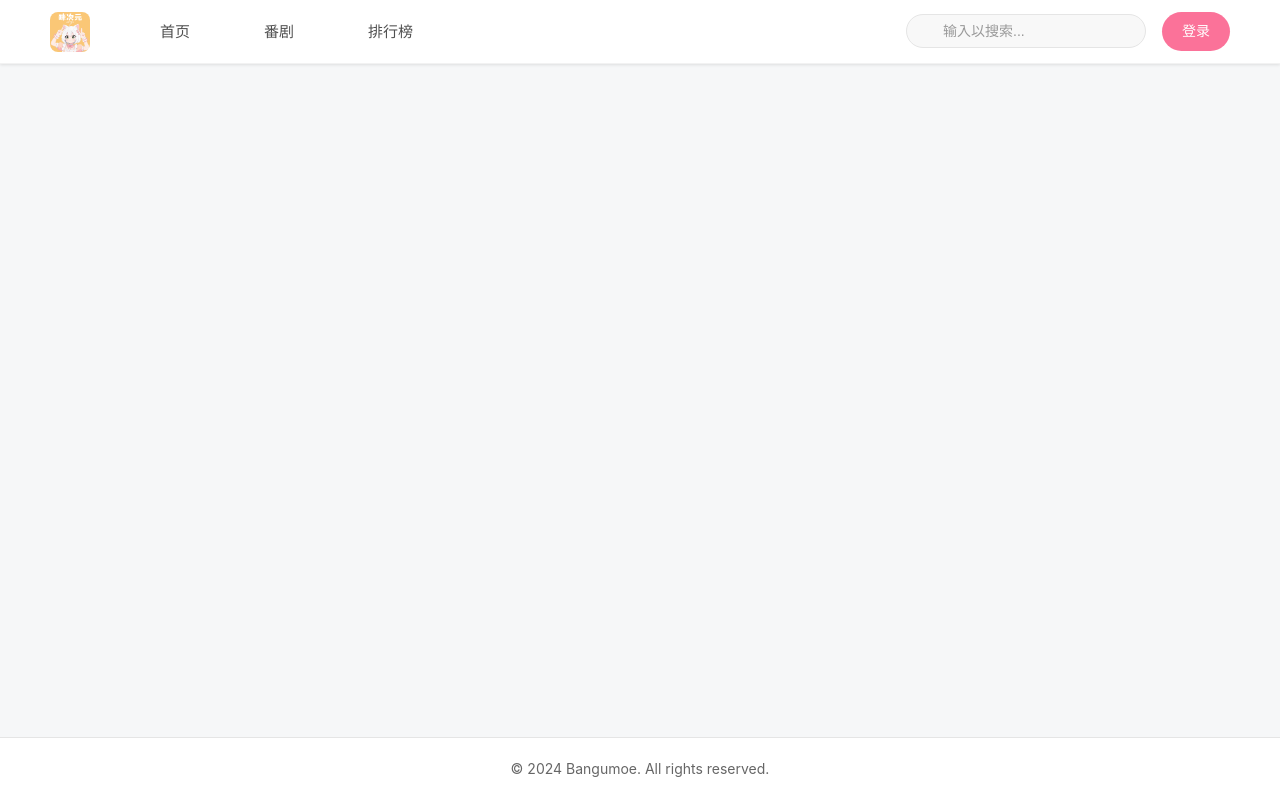
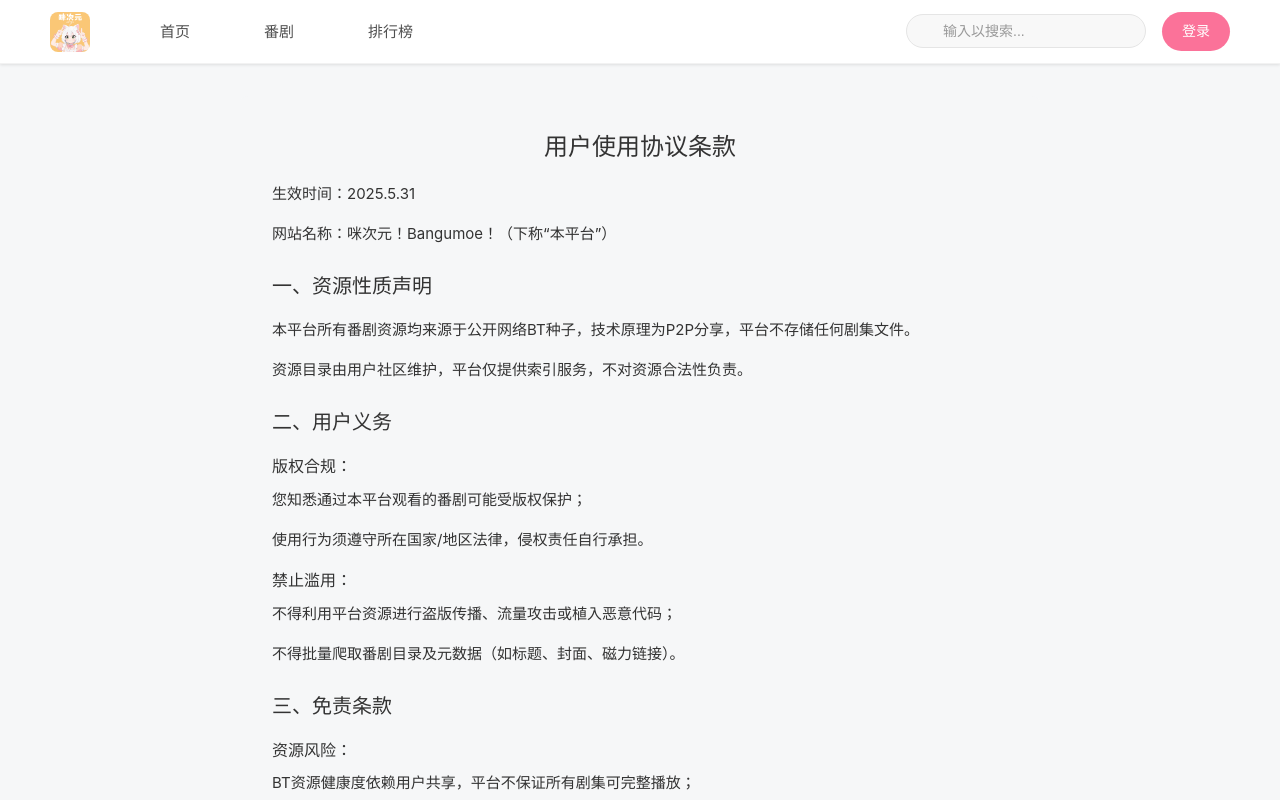
Before and after one commit to Bangumoe/Frontend-V1, a Vue app: page /terms-of-service in a window 1280 px wide. Shown: the top 800 px of the page. Built offline with nearby package versions, Linux system fonts and the light colour scheme; no server answers; some icons are missing; the HTML template or start-up script is replaced by a standard one.

Commit message:
feat: 添加隐私政策和用户使用协议页面，更新注册逻辑以包含用户协议同意

```diff
--- a/src/router/index.ts
+++ b/src/router/index.ts
@@ -73,7 +73,19 @@ const routes = [
       title: '个人空间' + '   |   ' + title,
       requiresAuth: true
     }
-  }
+  },
+  {
+    path: '/privacy-policy',
+    name: 'PrivacyPolicy',
+    component: () => import('@/views/PrivacyPolicy.vue'),
+    meta: { title: '隐私政策   |   咪次元~Bangumoe！' }
+  },
+  {
+    path: '/terms-of-service',
+    name: 'TermsOfService',
+    component: () => import('@/views/TermsOfService.vue'),
+    meta: { title: '服务条款   |   咪次元~Bangumoe！' }
+  },
 ];
 
 const router = createRouter({
@@ -114,8 +126,9 @@ router.beforeEach(async (to, from, next) => {
   }
 
   // 3. Beta Mode: General restriction for users without access (excluding /register now)
-  if (isBetaMode && !userHasBetaAccess && to.path !== '/login' && to.path !== '/register') {
-    console.log('Router: Beta mode, no access (and not login/register). Redirecting to /no-beta-access.');
+  const betaWhitelist = ['/login', '/register', '/privacy-policy', '/terms-of-service'];
+  if (isBetaMode && !userHasBetaAccess && !betaWhitelist.includes(to.path)) {
+    console.log('Router: Beta mode, no access (and not in whitelist). Redirecting to /no-beta-access.');
     return next('/no-beta-access');
   }
 
--- /dev/null
+++ b/src/views/PrivacyPolicy.vue
@@ -0,0 +1,63 @@
+<template>
+  <div class="policy-container">
+    <h1>内测用户保密协议</h1>
+
+    <p>甲方：咪次元！Bangumoe！运营团队</p>
+    <p>乙方：内测用户</p>
+
+    <h2>一、保密义务</h2>
+    <p>乙方不得泄露内测账号、访问权限、网站功能设计、未公开番剧资源及技术漏洞。</p>
+    <p>禁止录制、截图、传播任何内测阶段的内容（包括片源、字幕、界面设计）。</p>
+
+    <h2>二、禁止行为</h2>
+    <p>不得反向工程、破解网站技术架构或干扰服务器运行。</p>
+    <p>不得将内测资源用于商业目的（如盗版售卖、引流广告）。</p>
+
+    <h2>三、风险告知</h2>
+    <p>内测资源可能包含测试水印、临时字幕或不完整剧集。</p>
+    <p>甲方有权随时终止内测且不承担用户数据保留责任。</p>
+
+    <h2>四、违约责任</h2>
+    <p>如乙方违反保密条款，甲方将：</p>
+    <ul>
+      <li>永久封禁账号及IP地址；</li>
+      <li>追究法律责任并索赔损失（包括版权方追责费用）。</li>
+    </ul>
+
+    <p>签字确认：乙方勾选“同意”即视为生效。</p>
+    <p>有效期：自开通内测权限起至正式版上线后30日止。</p>
+  </div>
+</template>
+
+<style scoped>
+.policy-container {
+  max-width: 800px;
+  margin: 2rem auto;
+  padding: 2rem;
+  background-color: var(--background-color);
+  border-radius: 8px;
+  color: var(--text-color);
+}
+
+h1 {
+  font-size: 24px;
+  margin-bottom: 1rem;
+  text-align: center;
+}
+
+h2 {
+  font-size: 20px;
+  margin-top: 1.5rem;
+  margin-bottom: 1rem;
+}
+
+p {
+  margin-bottom: 1rem;
+  line-height: 1.6;
+}
+
+ul {
+  margin-bottom: 1rem;
+  padding-left: 1.5rem;
+}
+</style>
--- a/src/views/RegisterView.vue
+++ b/src/views/RegisterView.vue
@@ -14,6 +14,7 @@ const email = ref('')
 const invitationCode = ref('')
 const errorMsg = ref('')
 const loading = ref(false)
+const agreeTerms = ref(false) // New ref for terms agreement
 
 const isBetaModeActive = computed(() => betaStore.isBetaMode)
 
@@ -39,6 +40,11 @@ const validateForm = () => {
 
   if (!/^[\w-]+(\.[\w-]+)*@[\w-]+(\.[\w-]+)+$/.test(email.value)) {
     errorMsg.value = '请输入有效的邮箱地址'
+    return false
+  }
+
+  if (!agreeTerms.value) {
+    errorMsg.value = '请阅读并同意用户协议和保密协议'
     return false
   }
 
@@ -137,6 +143,21 @@ const handleRegister = async () => {
             placeholder="请再次输入密码"
             required
           />
+        </div>
+
+        <div class="terms-agree">
+          <input
+            id="agreeTerms"
+            v-model="agreeTerms"
+            type="checkbox"
+            required
+          />
+          <label for="agreeTerms" class="terms-label">
+            我已阅读并同意
+            <router-link to="/privacy-policy">内测用户保密协议</router-link>
+            和
+            <router-link to="/terms-of-service">用户使用协议条款</router-link>
+          </label>
         </div>
 
         <div v-if="errorMsg" class="error-message">
@@ -256,4 +277,26 @@ const handleRegister = async () => {
 .login-link:hover {
   text-decoration: underline;
 }
+
+.terms-agree {
+  display: flex;
+  align-items: center;
+  gap: 8px;
+  margin-top: 16px;
+}
+
+.terms-label {
+  font-size: 14px;
+  color: var(--text-color);
+}
+
+.terms-label a {
+  color: var(--primary-color);
+  text-decoration: none;
+  margin: 0 4px;
+}
+
+.terms-label a:hover {
+  text-decoration: underline;
+}
 </style>
--- /dev/null
+++ b/src/views/TermsOfService.vue
@@ -0,0 +1,71 @@
+<template>
+  <div class="terms-container">
+    <h1>用户使用协议条款</h1>
+
+    <p>生效时间：2025.5.31</p>
+    <p>网站名称：咪次元！Bangumoe！（下称“本平台”）</p>
+
+    <h2>一、资源性质声明</h2>
+    <p>本平台所有番剧资源均来源于公开网络BT种子，技术原理为P2P分享，平台不存储任何剧集文件。</p>
+    <p>资源目录由用户社区维护，平台仅提供索引服务，不对资源合法性负责。</p>
+
+    <h2>二、用户义务</h2>
+    <h3>版权合规：</h3>
+    <p>您知悉通过本平台观看的番剧可能受版权保护；</p>
+    <p>使用行为须遵守所在国家/地区法律，侵权责任自行承担。</p>
+
+    <h3>禁止滥用：</h3>
+    <p>不得利用平台资源进行盗版传播、流量攻击或植入恶意代码；</p>
+    <p>不得批量爬取番剧目录及元数据（如标题、封面、磁力链接）。</p>
+
+    <h2>三、免责条款</h2>
+    <h3>资源风险：</h3>
+    <p>BT资源健康度依赖用户共享，平台不保证所有剧集可完整播放；</p>
+    <p>部分资源可能包含非官方字幕组水印或广告。</p>
+
+    <h3>版权响应：</h3>
+    <p>收到版权方有效投诉后，平台将在24小时内下架相关资源；</p>
+    <p>下架操作不视为平台承认侵权。</p>
+
+    <h2>四、责任限制</h2>
+    <p>因不可抗力（如版权方封锁、BT tracker失效）导致的剧集失效，平台不赔偿。</p>
+    <p>用户因下载资源感染设备病毒或造成数据损失，平台概不负责。</p>
+
+    <h2>五、协议变更</h2>
+    <p>为适应版权政策变化，平台保留无需通知即修改条款的权利，修改后继续使用视为接受新条款。</p>
+  </div>
+</template>
+
+<style scoped>
+.terms-container {
+  max-width: 800px;
+  margin: 2rem auto;
+  padding: 2rem;
+  background-color: var(--background-color);
+  border-radius: 8px;
+  color: var(--text-color);
+}
+
+h1 {
+  font-size: 24px;
+  margin-bottom: 1rem;
+  text-align: center;
+}
+
+h2 {
+  font-size: 20px;
+  margin-top: 1.5rem;
+  margin-bottom: 1rem;
+}
+
+h3 {
+  font-size: 16px;
+  margin-top: 1rem;
+  margin-bottom: 0.5rem;
+}
+
+p {
+  margin-bottom: 1rem;
+  line-height: 1.6;
+}
+</style>
```
